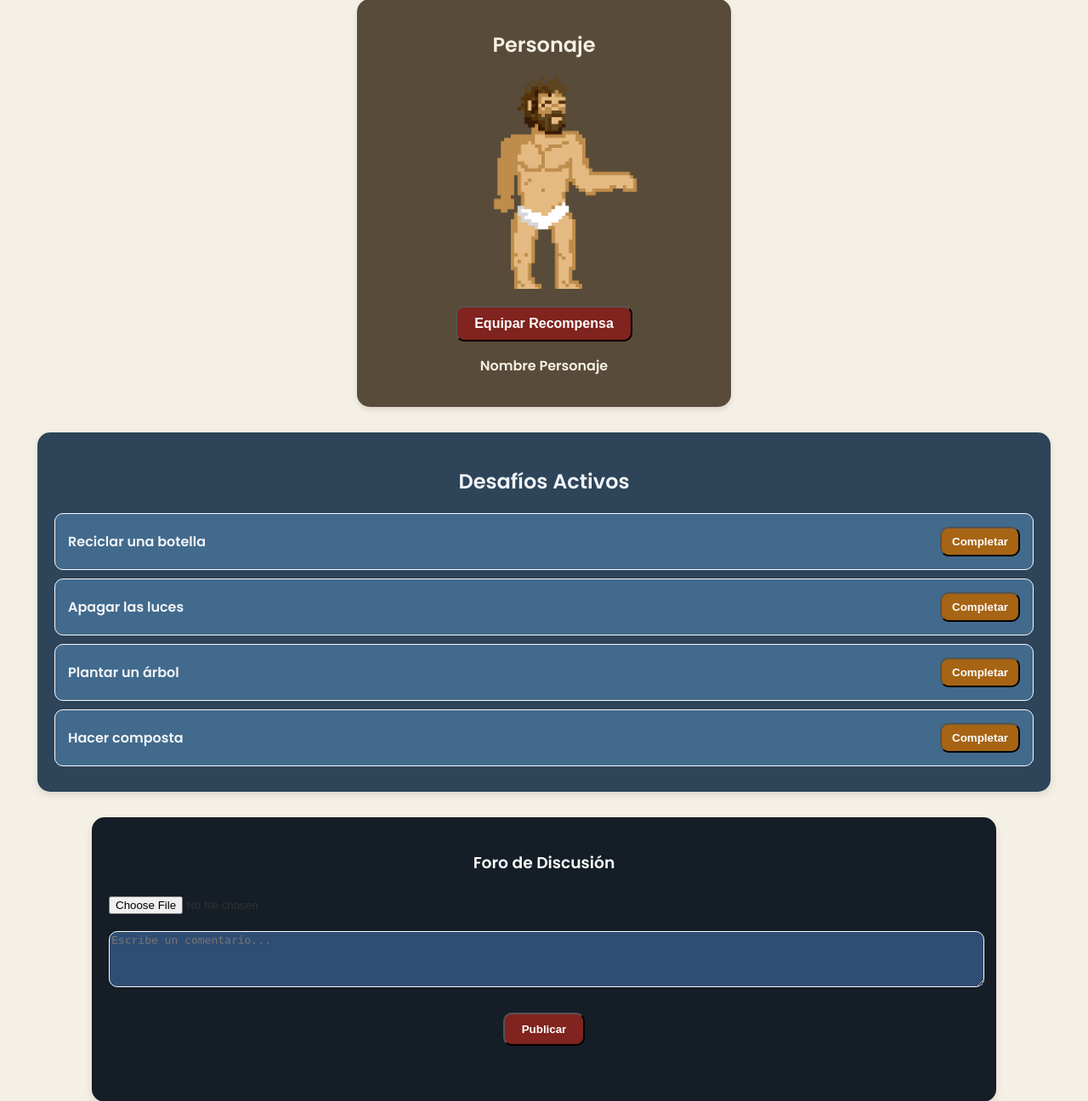
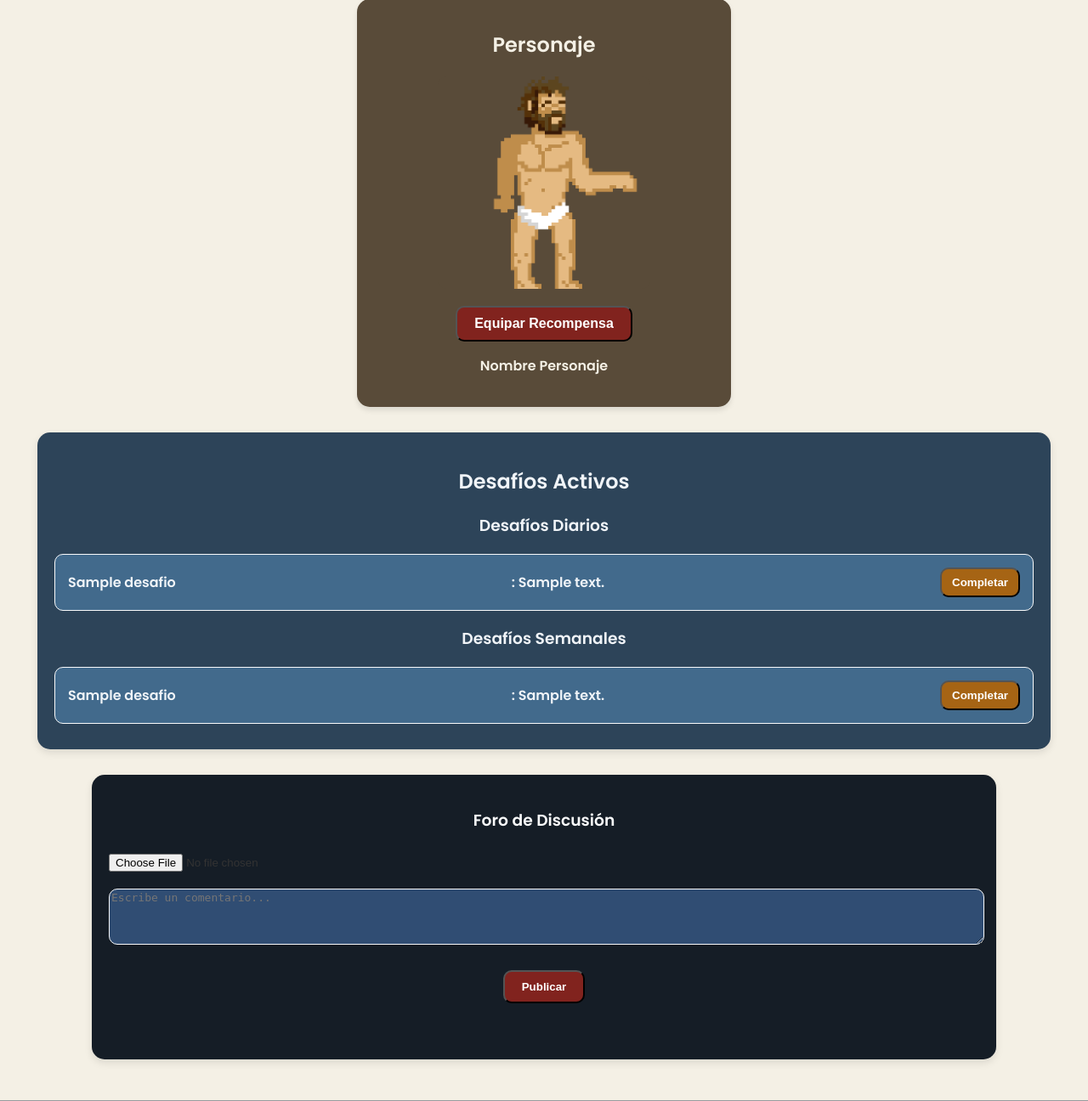
Before and after one commit to Alee234324444444444444444444/dev-challengue, a Django app: template dev_challenge/ecoavatar/templates/index.html in a window 1280 px wide. Shown: the part 675-1971 px from the top of the page at 85% size. Run offline with Django 4.2, Linux system fonts and the light colour scheme; the template is opened without the code that fills it: values that come from a table or form of the project are taken from there, others are empty; tables that the repository leaves empty hold one stand-in row (values such as "Sample post"); some libraries are stand-ins or nearby versions.

Commit message:
Desafios dinamicos

```diff
--- a/dev_challenge/ecoavatar/models.py
+++ b/dev_challenge/ecoavatar/models.py
@@ -1,4 +1,5 @@
 from django.db import models
+from django.contrib.auth.models import User
 
 class User(models.Model):
     name = models.CharField(max_length=75, null=False)
@@ -16,3 +17,22 @@ class Post(models.Model):
 
     def __str__(self):
         return f"Op >> {self.user.user_name} - {self.created_at.strftime('%Y-%m-%d %H:%M')}"
+
+class Desafio(models.Model):
+    titulo = models.CharField(max_length=100)
+    descripcion = models.TextField()
+    tipo = models.CharField(max_length=10, choices=[('diario', 'Diario'), ('semanal', 'Semanal')])
+    completado = models.BooleanField(default=False)
+    usuario = models.ForeignKey(User, on_delete=models.CASCADE, related_name='desafios', null=True, blank=True)  # Usuario relacionado con el desafío
+    fecha_limite = models.DateField(null=True, blank=True)
+
+    def __str__(self):
+        return self.titulo
+
+class Recompensa(models.Model):
+    nombre = models.CharField(max_length=100)
+    imagen = models.ImageField(upload_to='recompensas/')  # Imagen de la recompensa
+    desafio = models.ForeignKey(Desafio, on_delete=models.CASCADE, related_name='recompensas')
+
+    def __str__(self):
+        return self.nombre
--- a/dev_challenge/ecoavatar/static/ecoavatar/js/script.js
+++ b/dev_challenge/ecoavatar/static/ecoavatar/js/script.js
@@ -198,3 +198,13 @@ document.addEventListener("DOMContentLoaded", () => {
   renderChallenges(dailyChallenges, dailyChallengeList);
   renderChallenges(weeklyChallenges, weeklyChallengeList);
 });
+
+function openChallengeModal(titulo) {
+  document.getElementById('modalChallengeTitle').innerText = titulo;
+  // Aquí puedes agregar la lógica para abrir un modal o hacer alguna otra acción
+  document.getElementById('challengeModal').style.display = 'flex';
+}
+
+function closeModal() {
+  document.getElementById('challengeModal').style.display = 'none';
+}
--- a/dev_challenge/ecoavatar/templates/index.html
+++ b/dev_challenge/ecoavatar/templates/index.html
@@ -110,19 +110,34 @@
         </form>
       </div>
     </div>
-
-    <!-- Sección de Desafíos -->
+    <!-- Desafios-->
     <section id="challenges" class="challenges-container">
       <h2>Desafíos Activos</h2>
+
+      <h3>Desafíos Diarios</h3>
       <ul>
-        <li>Reciclar una botella <button onclick="openChallengeModal('Reciclar una botella')">Completar</button></li>
-        <li>Apagar las luces <button onclick="openChallengeModal('Apagar las luces')">Completar</button></li>
+          {% for desafio in desafios_diarios %}
+          <li>
+              <strong>{{ desafio.titulo }}</strong>: {{ desafio.descripcion }}
+              <button onclick="openChallengeModal('{{ desafio.titulo }}')">Completar</button>
+          </li>
+          {% empty %}
+          <p>No hay desafíos diarios disponibles.</p>
+          {% endfor %}
       </ul>
+
+      <h3>Desafíos Semanales</h3>
       <ul>
-        <li>Plantar un árbol <button onclick="openChallengeModal('Plantar un árbol')">Completar</button></li>
-        <li>Hacer composta <button onclick="openChallengeModal('Hacer composta')">Completar</button></li>
+          {% for desafio in desafios_semanales %}
+          <li>
+              <strong>{{ desafio.titulo }}</strong>: {{ desafio.descripcion }}
+              <button onclick="openChallengeModal('{{ desafio.titulo }}')">Completar</button>
+          </li>
+          {% empty %}
+          <p>No hay desafíos semanales disponibles.</p>
+          {% endfor %}
       </ul>
-    </section>
+  </section>
 
     <!-- Sección de Publicaciones -->
     <section id="publicaciones" class="publicaciones">
```
Also changed, not shown: dev_challenge/ecoavatar/admin.py (+13 -1 lines), dev_challenge/ecoavatar/views.py (+13 -1 lines), dev_challenge/ecoavatar/migrations/0003_desafio_recompensa.py (added), dev_challenge/media/recompensas/New_Piskel_5.png (added).
